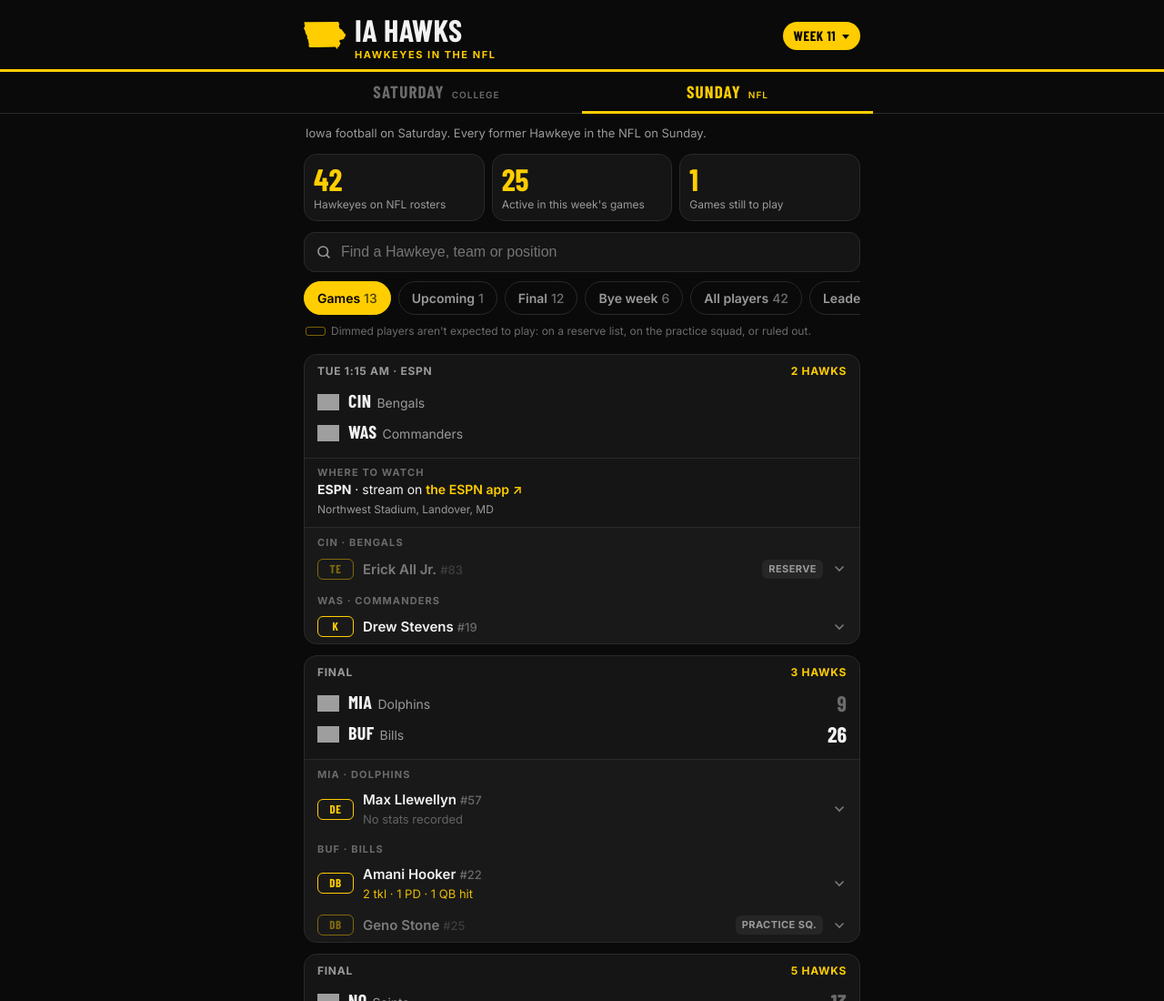
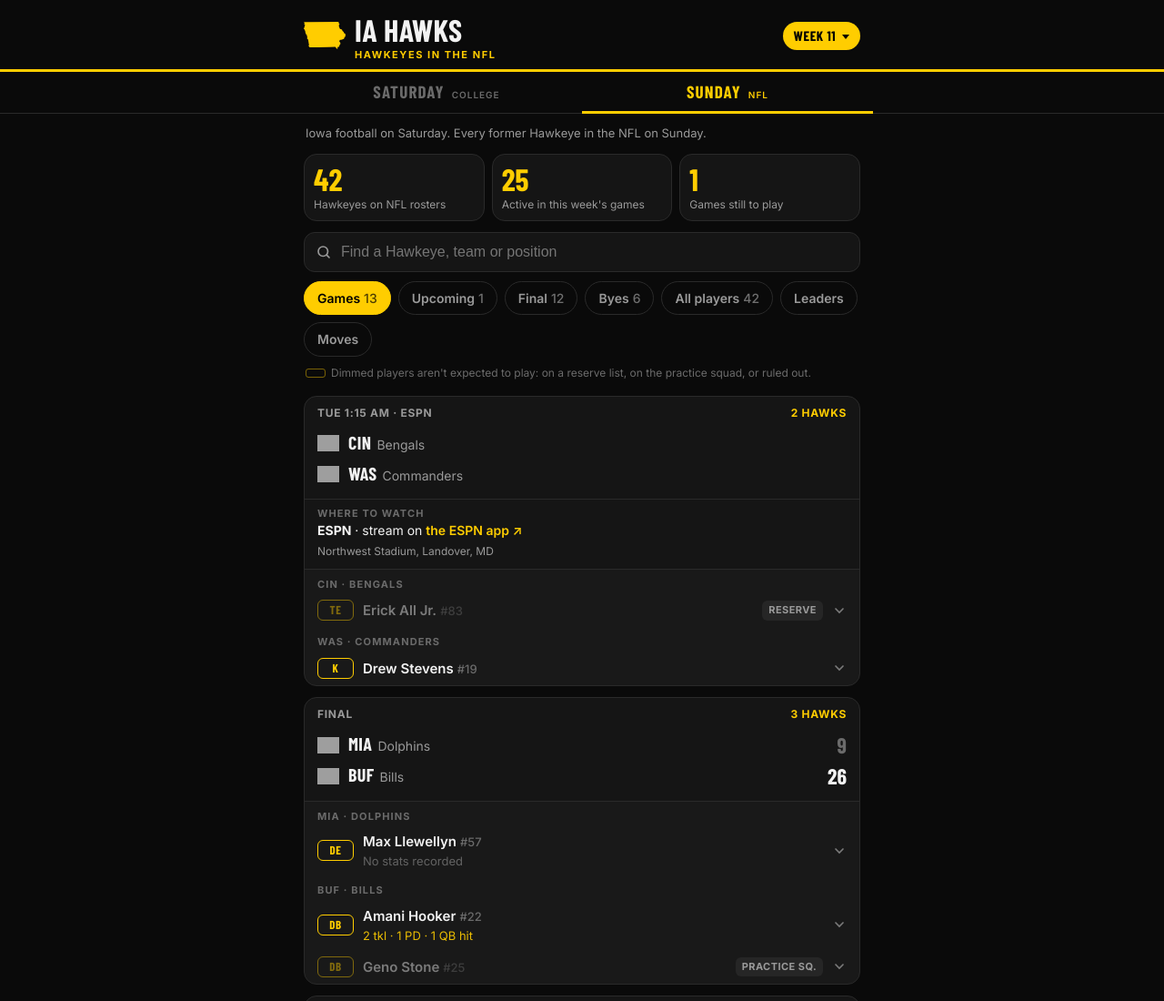
Before and after one commit to erikrocks/sattosun, a plain HTML site: page index.html in a window 1280 px wide. Shown: the top 1100 px of the page at 91% size. Drawn offline with nearby package versions, Linux system fonts and the light colour scheme; grey boxes are pictures that could not be loaded; a web font is replaced by a local one.

Commit message:
Filter chips: wrap on wide screens, fade and keep the selected chip in view on phones
Co-Authored-By: Claude Fable 5.2 <noreply@anthropic.com>

```diff
--- a/index.html
+++ b/index.html
@@ -73,6 +73,11 @@
     font-size:14px;font-weight:600;color:var(--muted);cursor:pointer}
   .chip[aria-pressed="true"]{background:var(--accent);border-color:var(--accent);color:var(--accent-ink)}
   .chip .n{opacity:.7;margin-left:4px;font-weight:500}
+  /* Phones: the row scrolls sideways, fading at whichever edge has more. Wider screens: it wraps so nothing hides. */
+  .chips.more-r{-webkit-mask-image:linear-gradient(90deg,#000 calc(100% - 44px),transparent);mask-image:linear-gradient(90deg,#000 calc(100% - 44px),transparent)}
+  .chips.more-l{-webkit-mask-image:linear-gradient(270deg,#000 calc(100% - 44px),transparent);mask-image:linear-gradient(270deg,#000 calc(100% - 44px),transparent)}
+  .chips.more-l.more-r{-webkit-mask-image:linear-gradient(90deg,transparent,#000 44px,#000 calc(100% - 44px),transparent);mask-image:linear-gradient(90deg,transparent,#000 44px,#000 calc(100% - 44px),transparent)}
+  @media (min-width:560px){ .chips{flex-wrap:wrap;overflow:visible} }
 
   /* Game cards */
   .list{display:flex;flex-direction:column;gap:12px;padding:8px 0 20px}
@@ -945,11 +950,17 @@ function renderSunday(){
   const counts = {all: games.length, live: liveCount, pre: toPlay, post: games.filter(g => g.state === "post").length,
                   bye: byes.length, roster: state.players.length};
   const extra = !state.past;
-  const defs = [["all","Games"],["live","Live"],["pre","Upcoming"],["post","Final"],["bye","Bye week"],["roster","All players"],["leaders","Leaders"],["moves","Moves"]]
+  const defs = [["all","Games"],["live","Live"],["pre","Upcoming"],["post","Final"],["bye","Byes"],["roster","All players"],["leaders","Leaders"],["moves","Moves"]]
     .filter(([k]) => k === "roster" || (k === "leaders" ? extra && state.season : k === "moves" ? extra && state.moves : !offseason && (k === "all" || counts[k])));
   counts.moves = ((state.moves || {}).moves || []).length;
   if(!state.filter || !defs.some(([k]) => k === state.filter)) state.filter = offseason ? "roster" : (liveCount ? "all" : "all");
+  const chipScroll = $("chips").scrollLeft;
   $("chips").innerHTML = defs.map(([k,l]) => `<button class="chip" data-f="${k}" aria-pressed="${state.filter===k}">${l}${counts[k] != null && (k !== "moves" || counts[k]) ? `<span class="n">${counts[k]}</span>` : ""}</button>`).join("");
+
+  $("chips").scrollLeft = chipScroll;                       // re-rendering shouldn't jump the row back to the start
+  const onChip = $("chips").querySelector('[aria-pressed="true"]');
+  if(onChip && state.chipMoved){ onChip.scrollIntoView({inline:"center", block:"nearest"}); state.chipMoved = false; }
+  chipFade();
 
   // stale / delayed notice
   const updated = state.direct ? state.lastSync : new Date(w.updated);
@@ -1036,7 +1047,14 @@ $("tabbar").addEventListener("click", e => {
 });
 $("weekSel").addEventListener("change", e => showWeek(e.target.value).catch(showErr));
 $("notice").addEventListener("click", e => { if(e.target.closest("#backNow")) showWeek("").catch(showErr); });
-$("chips").addEventListener("click", e => { const b = e.target.closest(".chip"); if(!b) return; state.filter = b.dataset.f; render(); });
+$("chips").addEventListener("click", e => { const b = e.target.closest(".chip"); if(!b) return; state.filter = b.dataset.f; state.chipMoved = true; render(); });
+function chipFade(){
+  const c = $("chips"), max = c.scrollWidth - c.clientWidth;
+  c.classList.toggle("more-r", max > 4 && c.scrollLeft < max - 4);
+  c.classList.toggle("more-l", max > 4 && c.scrollLeft > 4);
+}
+$("chips").addEventListener("scroll", chipFade, {passive:true});
+window.addEventListener("resize", chipFade);
 $("q").addEventListener("input", e => { state.q = e.target.value.trim(); state.qt = fold(state.q).split(" ").filter(Boolean); render(); });
 $("school").addEventListener("change", e => { location.hash = e.target.value; });
 window.addEventListener("hashchange", () => loadSchool().catch(showErr));
```
